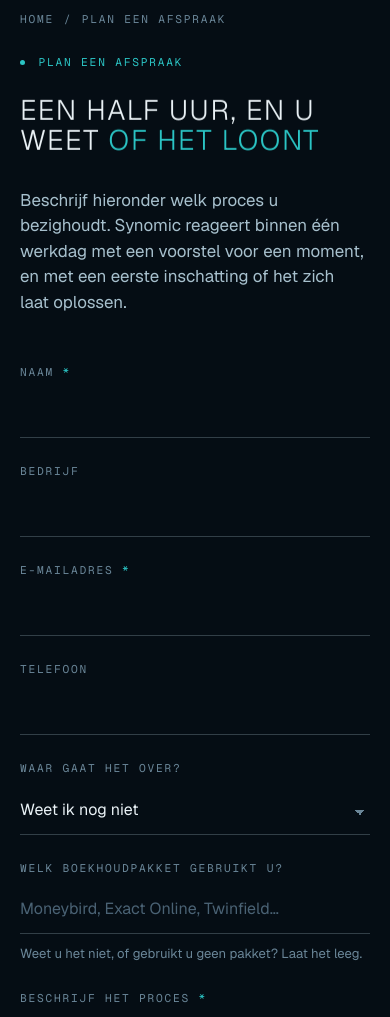
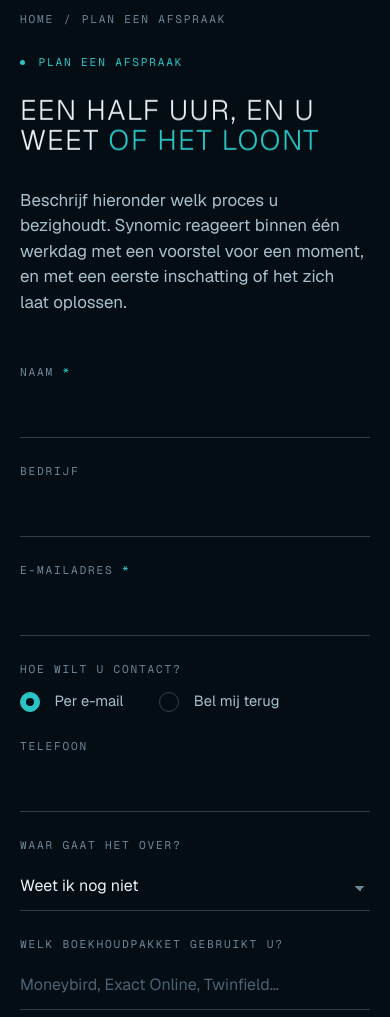
Before and after one commit to hoekstramark/synomic, a plain HTML site: page site/afspraak.html in a window 390 px wide. Shown: the part 153-1170 px from the top of the page. Drawn offline with Linux system fonts and the light colour scheme; no server answers.

Commit message:
Telefoonnummer vervangen door terugbelverzoek in het afspraakformulier
Het doorschakelnummer 0513 20 11 52 wordt opgezegd. In plaats daarvan
kiest de bezoeker in het afspraakformulier "Per e-mail" of "Bel mij terug".

- afspraak.html: keuzegroep "Hoe wilt u contact?"; bij "Bel mij terug" is
  telefoon verplicht en wordt het onderwerp "Terugbelverzoek via synomic.nl"
- synomic.js: syncContact() in initForm, ?contact=terugbellen vinkt de keuze
  vooraf aan, links op de pagina zelf doen dat zonder herladen
- synomic.css: radio-variant van .check en opmaak voor fieldset/legend
- Footer: het nummer wordt de link "Bel mij terug"; op Over Synomic en de
  privacypagina is het nummer weg, de privacy-CTA verwijst naar het formulier
- schema.org: telephone verwijderd

Co-Authored-By: Claude Opus 5.5 <noreply@anthropic.com>

```diff
--- a/site/afspraak.html
+++ b/site/afspraak.html
@@ -135,8 +135,24 @@
             <span class="field__err" id="err-email"></span>
           </div>
 
+          <fieldset class="field field--check field--wide">
+            <legend>Hoe wilt u contact?</legend>
+            <div class="choice">
+              <label class="check check--radio">
+                <input type="radio" name="contact" value="Per e-mail" checked>
+                <span class="check__box" aria-hidden="true"></span>
+                <span>Per e-mail</span>
+              </label>
+              <label class="check check--radio">
+                <input type="radio" name="contact" value="Bel mij terug">
+                <span class="check__box" aria-hidden="true"></span>
+                <span>Bel mij terug</span>
+              </label>
+            </div>
+          </fieldset>
+
           <div class="field">
-            <label for="telefoon">Telefoon</label>
+            <label for="telefoon">Telefoon <span class="field__req" aria-hidden="true" data-tel-req hidden>*</span></label>
             <input type="tel" id="telefoon" name="telefoon" autocomplete="tel">
             <span class="field__err"></span>
           </div>
@@ -212,7 +228,7 @@
         <div>
           <p class="meta meta-row meta--cyan" style="margin-bottom:1.5rem">Liever direct</p>
           <p><a class="link" href="mailto:info@synomic.nl">info@synomic.nl <svg class="btn__arrow" width="12" height="12" viewBox="0 0 12 12" fill="none" aria-hidden="true"><path d="M1 11 11 1M11 1H3.5M11 1v7.5" stroke="currentColor" stroke-width="1.2"/></svg></a></p>
-          <p style="margin-top:.75rem"><a class="link" href="tel:+31513201152">0513 20 11 52 <svg class="btn__arrow" width="12" height="12" viewBox="0 0 12 12" fill="none" aria-hidden="true"><path d="M1 11 11 1M11 1H3.5M11 1v7.5" stroke="currentColor" stroke-width="1.2"/></svg></a></p>
+          <p style="margin-top:.75rem"><a class="link" href="afspraak.html?contact=terugbellen" data-terugbellen>Bel mij terug <svg class="btn__arrow" width="12" height="12" viewBox="0 0 12 12" fill="none" aria-hidden="true"><path d="M1 11 11 1M11 1H3.5M11 1v7.5" stroke="currentColor" stroke-width="1.2"/></svg></a></p>
           <p class="meta" style="margin-top:1.75rem;line-height:1.8">
             Koornbeursweg 73<br>8442 DJ Heerenveen<br>KVK 94705569
           </p>
@@ -275,7 +291,7 @@
         <ul>
           <li><a href="afspraak.html">Plan een afspraak</a></li>
           <li><a href="mailto:info@synomic.nl">info@synomic.nl</a></li>
-          <li><a href="tel:+31513201152">0513 20 11 52</a></li>
+          <li><a href="afspraak.html?contact=terugbellen">Bel mij terug</a></li>
         </ul>
         <p class="meta" style="margin-top:1.25rem;line-height:1.7">
           Koornbeursweg 73<br>8442 DJ Heerenveen<br>KVK 94705569
--- a/site/assets/css/synomic.css
+++ b/site/assets/css/synomic.css
@@ -2062,6 +2062,41 @@ html.js-motion [data-reveal] {
   border-color: var(--warn);
 }
 
+/* Keuzegroep (fieldset) met radio's in de stijl van de vinkjes */
+fieldset.field {
+  border: 0;
+  padding: 0;
+  margin: 0;
+}
+.field > legend {
+  padding: 0;
+  margin-bottom: 0.75rem;
+  font-family: var(--mono);
+  font-size: var(--fs-meta);
+  letter-spacing: var(--track-meta);
+  text-transform: uppercase;
+  color: var(--muted);
+}
+.choice {
+  display: flex;
+  flex-wrap: wrap;
+  gap: 0.75rem 2.25rem;
+}
+.check--radio .check__box {
+  border-radius: 50%;
+}
+.check--radio .check__box::after {
+  width: 8px;
+  height: 8px;
+  border: 0;
+  border-radius: 50%;
+  background: var(--ink-900);
+  transform: scale(0);
+}
+.check--radio input:checked + .check__box::after {
+  transform: scale(1);
+}
+
 .form__foot {
   display: flex;
   flex-wrap: wrap;
--- a/site/assets/js/synomic.js
+++ b/site/assets/js/synomic.js
@@ -1129,6 +1129,47 @@
       });
     });
 
+    // "Bel mij terug" maakt telefoon verplicht en geeft de mail een eigen
+    // onderwerp, zodat een terugbelverzoek in de inbox opvalt.
+    var tel = form.elements.telefoon;
+    var telReq = form.querySelector('[data-tel-req]');
+    var subject = form.elements._subject;
+    var subjectMail = subject ? subject.value : '';
+    var contacts = [].slice.call(form.querySelectorAll('input[name="contact"]'));
+    var bellen = contacts.filter(function (r) {
+      return r.value === 'Bel mij terug';
+    })[0];
+
+    var syncContact = function () {
+      var terug = !!(bellen && bellen.checked);
+      if (tel) {
+        tel.required = terug;
+        if (!terug) setError(tel, '');
+      }
+      if (telReq) telReq.hidden = !terug;
+      if (subject) subject.value = terug ? 'Terugbelverzoek via synomic.nl' : subjectMail;
+    };
+
+    contacts.forEach(function (r) {
+      r.addEventListener('change', syncContact);
+    });
+    if (bellen && /[?&]contact=terugbellen(&|$)/.test(location.search)) {
+      bellen.checked = true;
+    }
+    syncContact();
+
+    // Links naar ?contact=terugbellen op deze pagina zelf: geen herlaadbeurt,
+    // dan blijft wat de bezoeker al invulde staan.
+    document.querySelectorAll('[data-terugbellen]').forEach(function (a) {
+      a.addEventListener('click', function (e) {
+        if (!bellen || !tel) return;
+        e.preventDefault();
+        bellen.checked = true;
+        syncContact();
+        tel.focus();
+      });
+    });
+
     var say = function (msg) {
       if (!status) return;
       status.innerHTML = msg ? '<p>' + msg + '</p>' : '';
```
Also changed, not shown: site/diensten-ai-toepassingen.html (+1 -1 lines), site/diensten-financieel-inzicht.html (+1 -1 lines), site/diensten-processen-automatiseren.html (+1 -1 lines), site/diensten.html (+1 -1 lines), site/index.html (+1 -2 lines), site/onze-tools.html (+1 -1 lines), site/over-synomic.html (+1 -4 lines), site/privacy.html (+2 -5 lines), site/systemen.html (+1 -1 lines).
